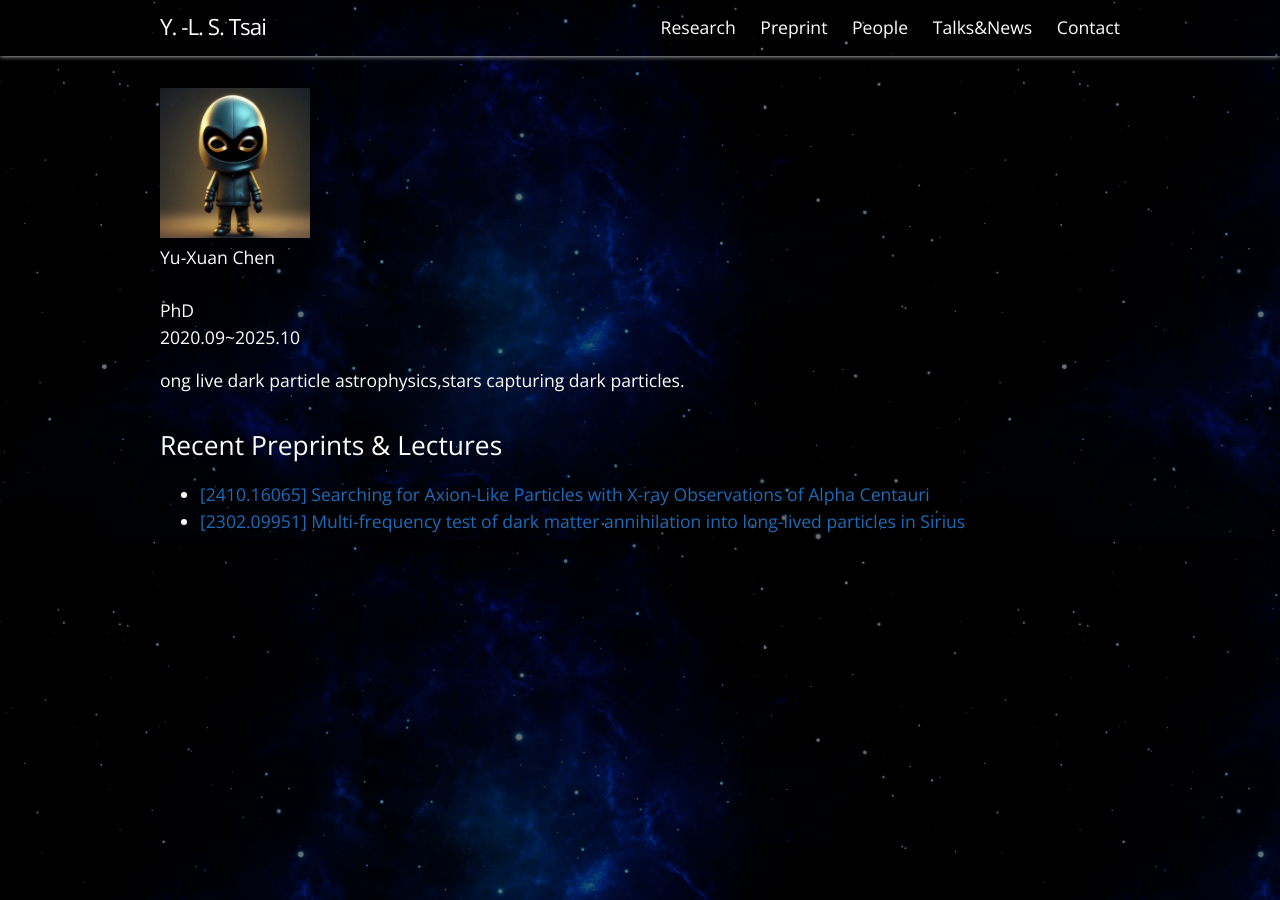
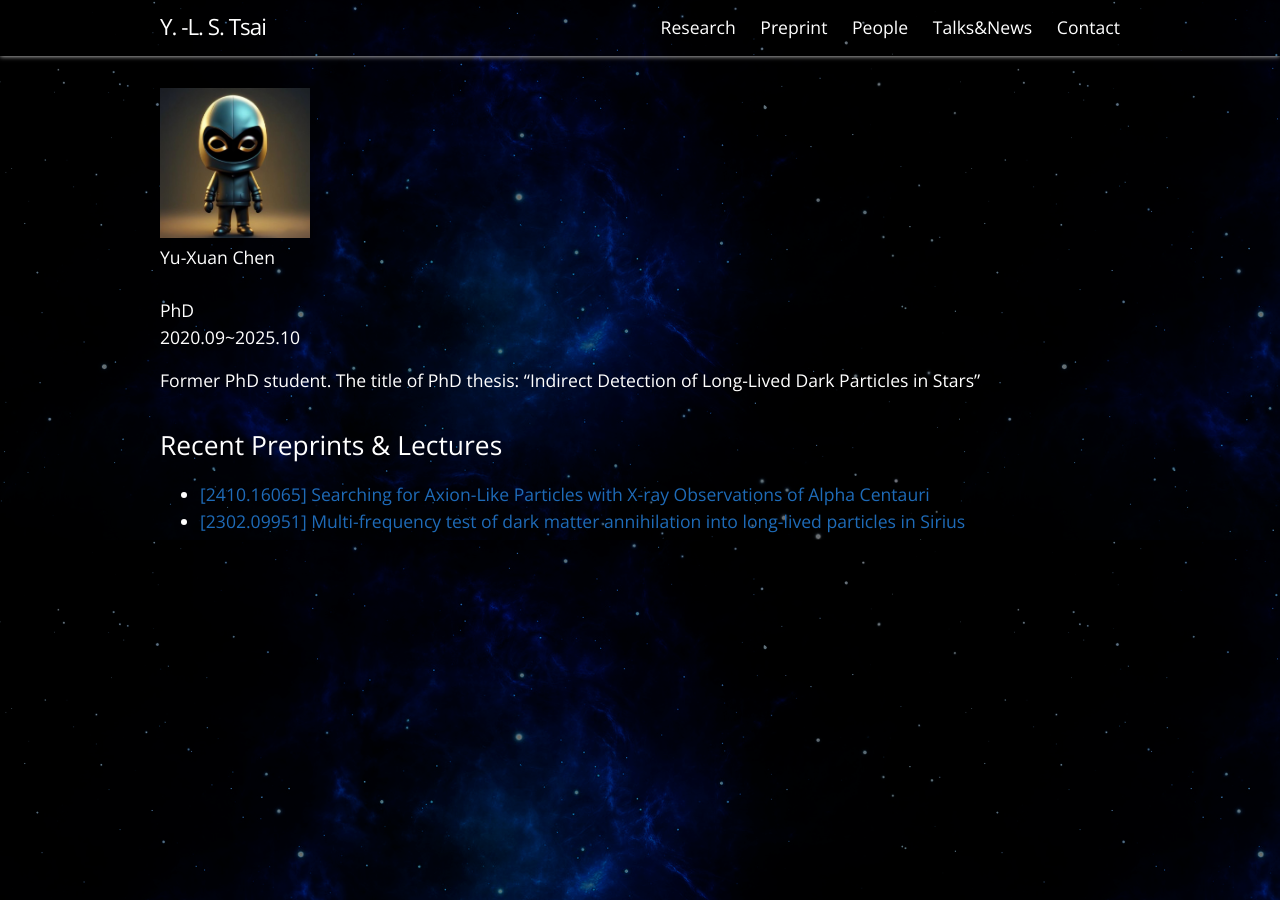
Before and after one commit to smingtsai/PMOdarkmatter, a Jekyll site: the page built from _authors/ChenYuxuan.md, in a window 1280 px wide. Built offline with Jekyll 4.4.1, drawn with Linux system fonts in a browser that asks for light colours.

Commit message:
Update ChenYuxuan.md

```diff
--- a/_authors/ChenYuxuan.md
+++ b/_authors/ChenYuxuan.md
@@ -9,5 +9,5 @@ short_name: Yu-Xuan Chen
 time: 2020.09~2025.10
 degree: PhD
 ---
-
-ong live dark particle astrophysics,stars capturing dark particles.
+Former PhD student.
+The title of PhD thesis: "Indirect Detection of Long-Lived Dark Particles in Stars"
```
